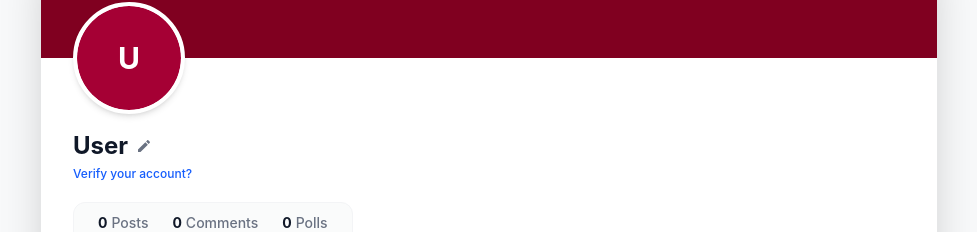
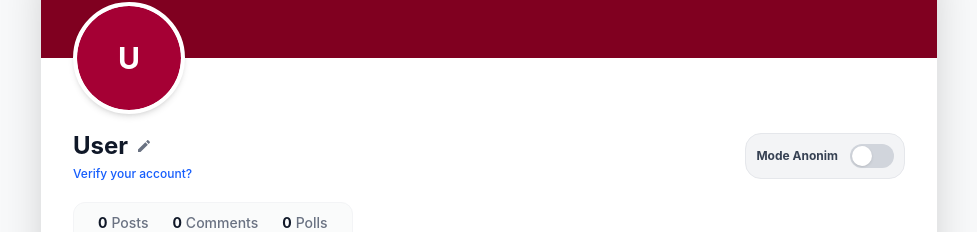
Before and after one commit to Carmeloanthony1/KitaKomplain-PNJ-Web-Development-Competition-, a React (Vite) app: page /profile in a window 1280 px wide. Shown: the part 166-398 px from the top of the page, without its empty margins (151-1128 px from the left). Built offline with nearby package versions, Linux system fonts and the light colour scheme; no server answers; the database is empty; sample sign-in values are in the browser's storage.

Commit message:
add : anonim mode in profile

```diff
--- a/src/pages/Profile.jsx
+++ b/src/pages/Profile.jsx
@@ -10,6 +10,7 @@ export default function Profile() {
   const [username, setUsername] = useState("");
   const [bio, setBio] = useState("");
   const [avatarUrl, setAvatarUrl] = useState("");
+  const [isAnonimMode, setIsAnonimMode] = useState(false); // STATE MODE ANONIM
   const [loading, setLoading] = useState(true);
   const [uploading, setUploading] = useState(false);
 
@@ -40,7 +41,7 @@ export default function Profile() {
     }
   }, []);
 
-  // Fungsi untuk refresh khusus data vote/polling tanpa perlu reload seluruh halaman
+  // Fungsi untuk refresh khusus data vote/polling
   const refreshpage = useCallback(async () => {
     if (!userId) return;
 
@@ -73,10 +74,10 @@ export default function Profile() {
     async function fetchUserData() {
       setLoading(true);
 
-      // 1. Fetch Profile User
+      // 1. Fetch Profile User (Termasuk is_anonim_mode)
       const { data, error: userError } = await supabase
         .from("users")
-        .select("username, bio, avatar_url, created_at")
+        .select("username, bio, avatar_url, is_anonim_mode, created_at")
         .eq("id", userId)
         .single();
 
@@ -86,6 +87,7 @@ export default function Profile() {
         setUsername(data.username || "");
         setBio(data.bio || "Belum ada deskripsi");
         setAvatarUrl(data.avatar_url || "");
+        setIsAnonimMode(data.is_anonim_mode || false); // Set Status Mode Anonim
         setTempUsername(data.username || "");
         setTempBio(data.bio || "");
       }
@@ -118,13 +120,30 @@ export default function Profile() {
         setUser_comment(commentsData);
       }
 
-      // 4. Fetch Polling User (memanggil refreshpage)
+      // 4. Fetch Polling User
       await refreshpage();
 
       setLoading(false);
     }
     fetchUserData();
   }, [userId, refreshpage]);
+
+  // Handler Switch Mode Anonim
+  const handleToggleAnonim = async () => {
+    const nextStatus = !isAnonimMode;
+    setIsAnonimMode(nextStatus);
+
+    const { error } = await supabase
+      .from("users")
+      .update({ is_anonim_mode: nextStatus })
+      .eq("id", userId);
+
+    if (error) {
+      console.error("Gagal update mode anonim:", error.message);
+      alert("Gagal mengubah status Mode Anonim!");
+      setIsAnonimMode(!nextStatus); // Revert jika gagal
+    }
+  };
 
   const handleSaveName = async () => {
     if (!tempUsername.trim()) return;
@@ -194,7 +213,6 @@ export default function Profile() {
     }
   };
 
-  // Handler saat Post diklik dari Tab Posts
   const handlePost_click = (item) => {
     const fullpost_data = {
       ...item,
@@ -209,7 +227,6 @@ export default function Profile() {
     setIsfocusopen(true);
   };
 
-  // Handler saat Komentar diklik dari Tab Comments
   const handleComment_click = (item) => {
     if (!item.posts) return;
 
@@ -227,7 +244,6 @@ export default function Profile() {
     setIsfocusopen(true);
   };
 
-  // Handler saat Item Polling diklik dari Tab Polling
   const handle_voteclick = async (voteItem) => {
     if (!voteItem) return;
 
@@ -321,6 +337,8 @@ export default function Profile() {
               </label>
             </div>
 
+            {/* Info Nama & Switch Mode Anonim */}
+            <div className="flex flex-wrap items-center justify-between gap-4">
               <div className="flex flex-col gap-1">
                 <div className="flex items-center gap-2">
                   {isEditingName ? (
@@ -347,13 +365,39 @@ export default function Profile() {
                       <path d="M3 17.25V21h3.75L17.81 9.94l-3.75-3.75L3 17.25zM20.71 7.04c.39-.39.39-1.02 0-1.41l-2.34-2.34c-.39-.39-1.02-.39-1.41 0l-1.83 1.83 3.75 3.75 1.83-1.83z" />
                     </svg>
                   </button>
+
+                  {/* BADGE INDIKATOR MODES ANONIM */}
+                  {isAnonimMode && (
+                    <span className="ml-2 px-2.5 py-0.5 rounded-full text-xs font-semibold bg-gray-900 text-white dark:bg-amber-400 dark:text-gray-900 flex items-center gap-1">
+                      🕵️ Mode Anonim
+                    </span>
+                  )}
                 </div>
 
-              <p
-                className="text-xs text-blue-600 dark:text-[#a50034] font-medium cursor-pointer hover:underline"
-              >
+                <p className="text-xs text-blue-600 dark:text-[#a50034] font-medium cursor-pointer hover:underline">
                   Verify your account?
                 </p>
+              </div>
+
+              {/* TOGGLE SWITCH MODE ANONIM */}
+              <div className="flex items-center gap-3 bg-gray-100 dark:bg-[#292828] p-2.5 rounded-2xl border border-gray-200 dark:border-gray-700">
+                <span className="text-xs font-bold text-gray-700 dark:text-[#f1ece1]">
+                  Mode Anonim
+                </span>
+                <button
+                  type="button"
+                  onClick={handleToggleAnonim}
+                  className={`relative inline-flex h-6 w-11 flex-shrink-0 cursor-pointer rounded-full border-2 border-transparent transition-colors duration-200 ease-in-out focus:outline-none ${
+                    isAnonimMode ? "bg-[#a50034] dark:bg-amber-400" : "bg-gray-300 dark:bg-gray-600"
+                  }`}
+                >
+                  <span
+                    className={`pointer-events-none inline-block h-5 w-5 transform rounded-full bg-white shadow ring-0 transition duration-200 ease-in-out ${
+                      isAnonimMode ? "translate-x-5 dark:bg-gray-900" : "translate-x-0"
+                    }`}
+                  />
+                </button>
+              </div>
             </div>
 
             <div className="my-5 inline-flex items-center gap-6 bg-gray-50/80 dark:bg-[#f1ece1] px-6 py-2.5 rounded-xl border border-gray-100 text-sm">
@@ -548,7 +592,7 @@ export default function Profile() {
         focused_vote={selectedvote}
         isOpen={isfocusopen}
         onClose={() => setIsfocusopen(false)}
-        onVoteSuccess={refreshpage} // <-- PASANG PROP REFRESH DI SINI
+        onVoteSuccess={refreshpage}
       />
     </div>
   );
```
Lines whose indentation alone changed are shown as unchanged.
